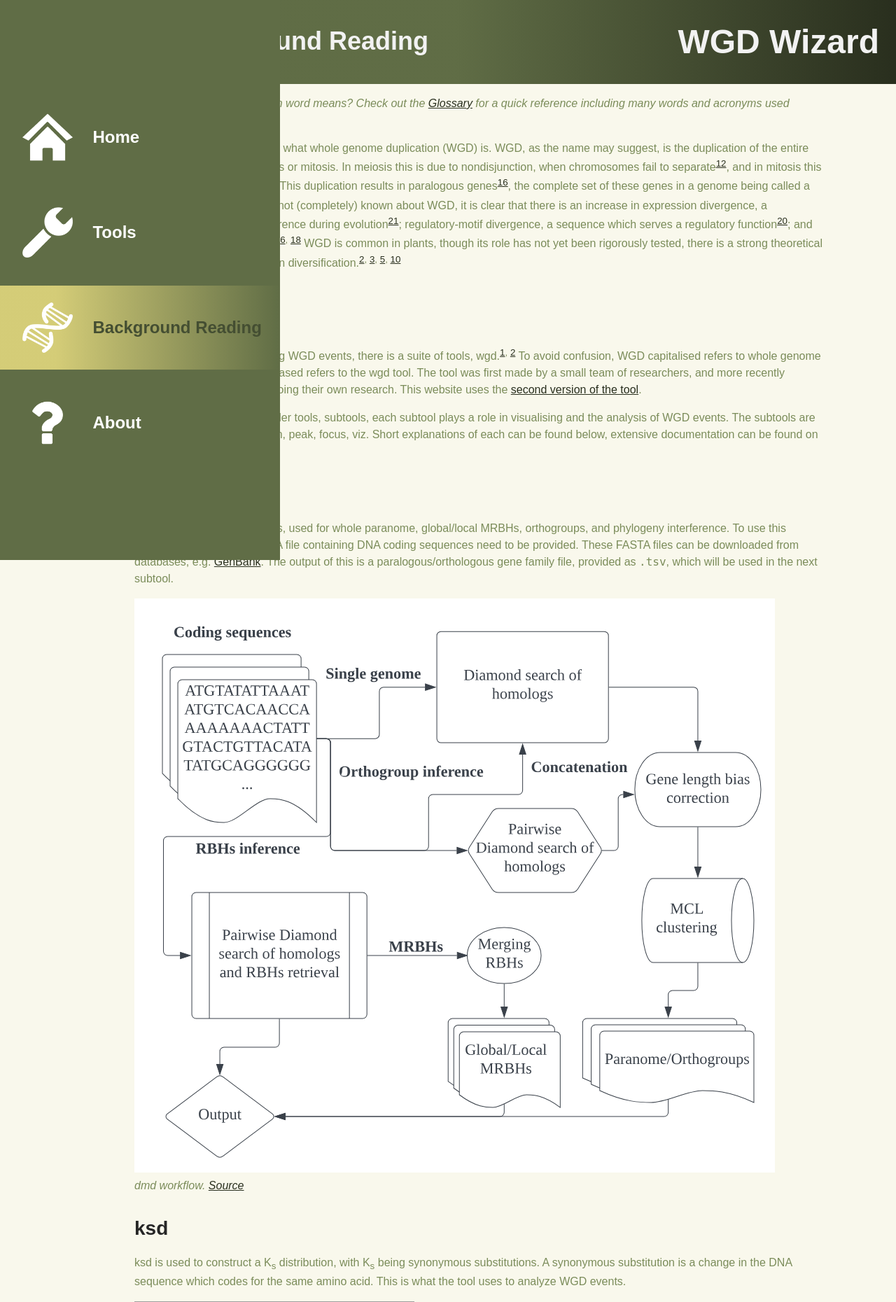
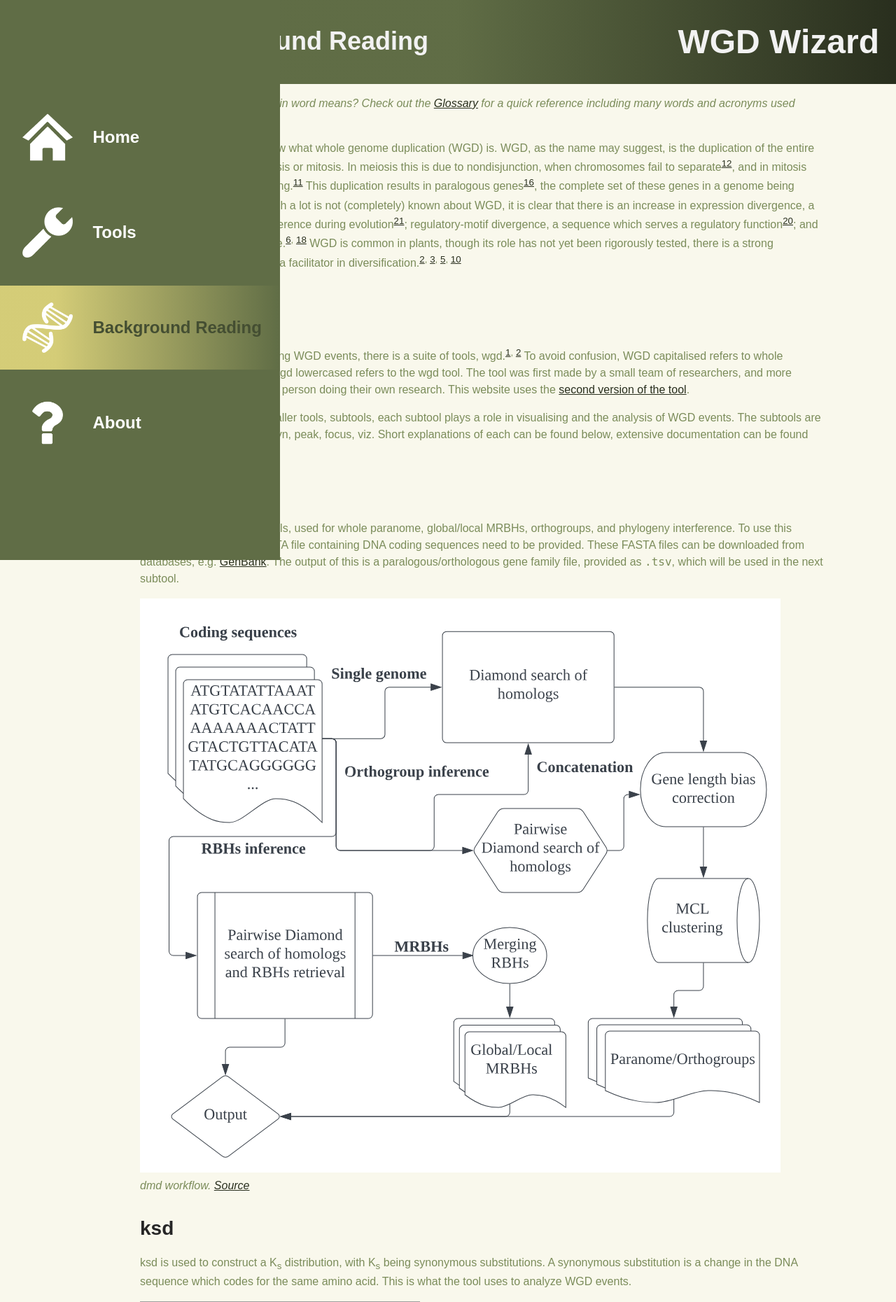
Before and after one commit to Dunc4nNT/bit, a Flask app: page /background_reading in a window 1280 px wide. Shown: the top 1860 px of the page at 70% size. Run offline with Flask 3, Linux system fonts and the light colour scheme; grey boxes are pictures that could not be loaded.

Commit message:
Changed padding so the text is more readable (background reading)

```diff
--- a/website/bit/static/css/main.css
+++ b/website/bit/static/css/main.css
@@ -69,7 +69,7 @@ body {
 .content {
   padding-bottom: 2.5em;
   max-width: 65rem;
-  padding-left: 3.5rem;
+  padding-left: 4rem;
 }
 
 .footer {
--- a/website/bit/static/scss/components/_content.scss
+++ b/website/bit/static/scss/components/_content.scss
@@ -1,5 +1,5 @@
 .content {
   padding-bottom: 2.5em;
   max-width: 65rem;
-  padding-left:3.5rem;
+  padding-left:4rem;
 }
```
